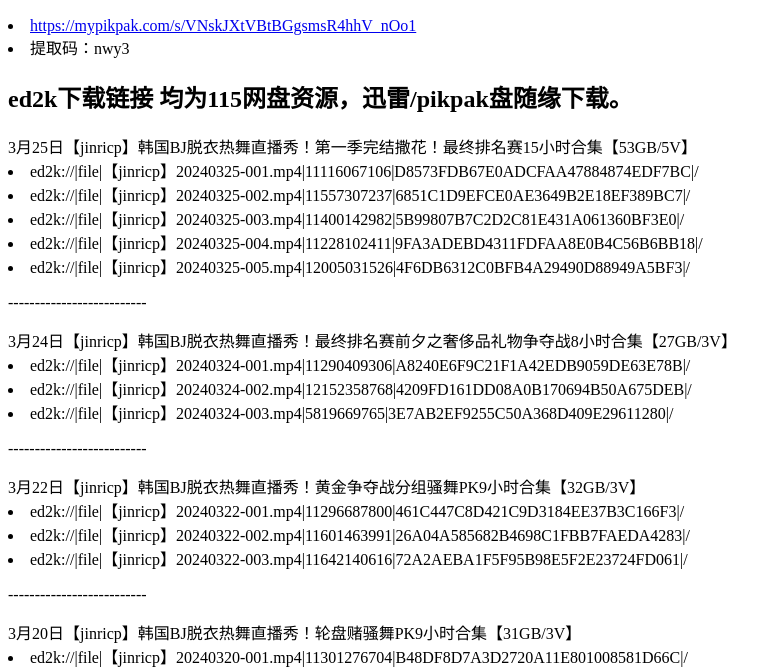
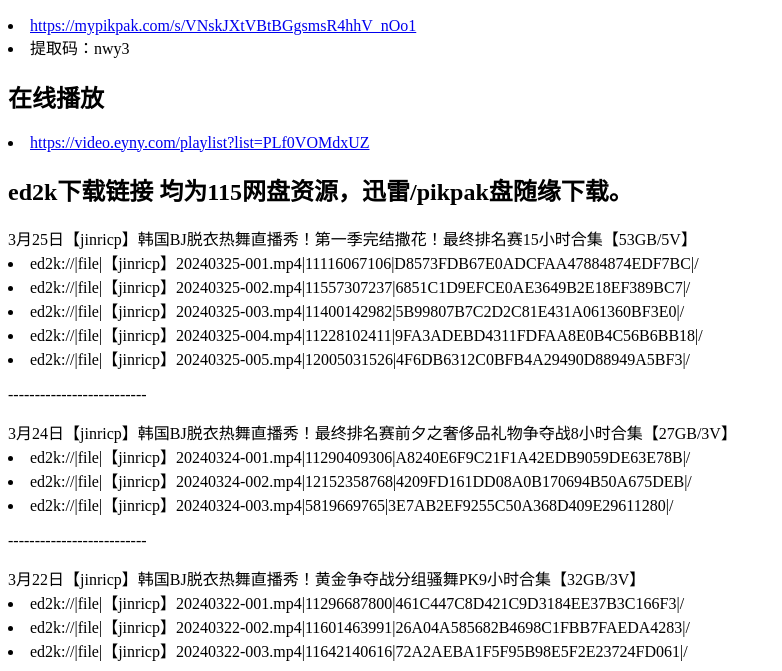
Before and after one commit to niucnet/niuc.github.io, a plain HTML site: page index.html in a window 1280 px wide. Shown: the part 127-798 px from the top of the page, without its empty margins (0-782 px from the left). Drawn offline with Linux system fonts and the light colour scheme.

Commit message:
Update index.html

```diff
--- a/index.html
+++ b/index.html
@@ -10,6 +10,8 @@
     <h2>网盘下载</h2>
     <li><a href="https://mypikpak.com/s/VNskJXtVBtBGgsmsR4hhV_nOo1" target="_blank">https://mypikpak.com/s/VNskJXtVBtBGgsmsR4hhV_nOo1</a></li>
 <li>提取码：nwy3</li>
+    <h2>在线播放</h2>
+    <li><a href="https://video.eyny.com/playlist?list=PLf0VOMdxUZ" target="_blank">https://video.eyny.com/playlist?list=PLf0VOMdxUZ</a></li>
 <h2>ed2k下载链接 均为115网盘资源，迅雷/pikpak盘随缘下载。</h2>
 
 3月25日【jinricp】韩国BJ脱衣热舞直播秀！第一季完结撒花！最终排名赛15小时合集【53GB/5V】
```
